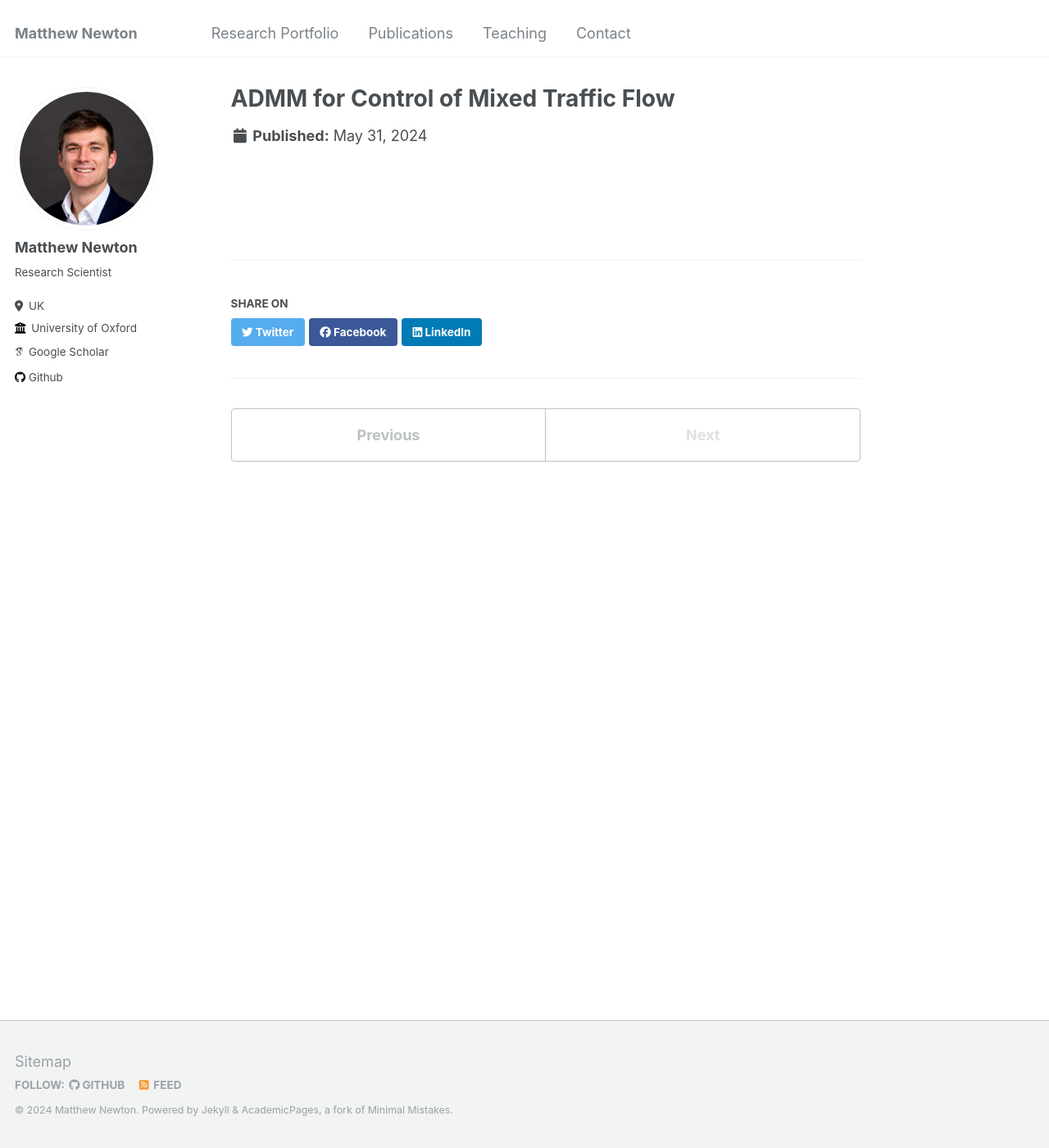
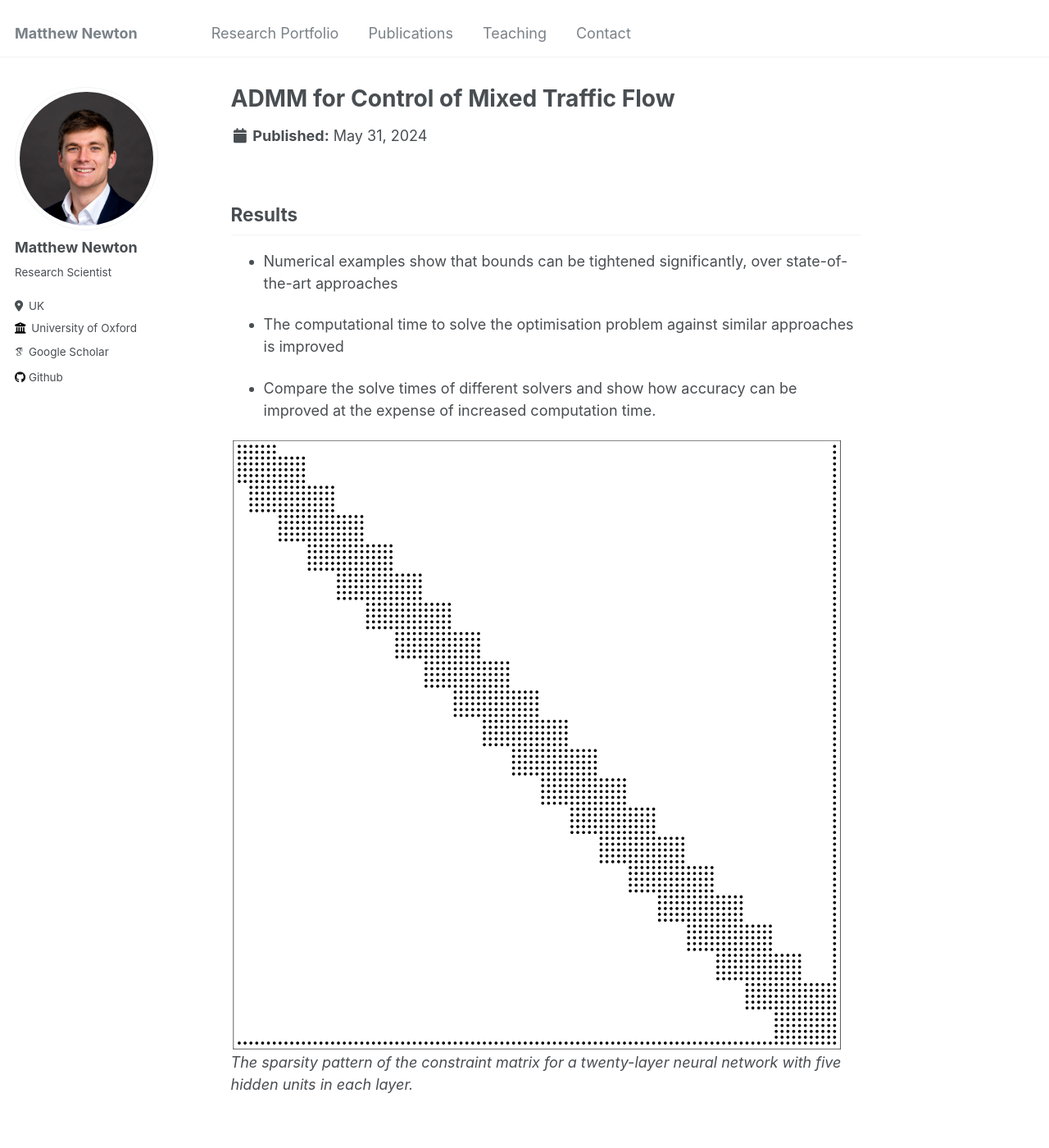
Before and after one commit to M-attNewton/m-attnewton.github.io, a Jekyll site: the page built from _portfolio/4ADMM1.md, in a window 1280 px wide and 1400 px high. Shown: the whole window at 82% size. Built offline with Jekyll 4.4.1, drawn with Linux system fonts in a browser that asks for light colours; some web fonts are replaced.

Commit message:
Update 4ADMM1.md

```diff
--- a/_portfolio/4ADMM1.md
+++ b/_portfolio/4ADMM1.md
@@ -4,4 +4,16 @@
 collection: portfolio
 ---
 
+## Results
+
+* Numerical examples show that bounds can be tightened significantly, over state-of-the-art approaches
+
+* The computational time to solve the optimisation problem against similar approaches is improved
+
+* Compare the solve times of different solvers and show how accuracy can be improved at the expense of increased computation time.
+
+![](/images/5by20SparsityCE.png)
+*The sparsity pattern of the constraint matrix for a twenty-layer neural network with five hidden units in each layer.*
+
+
 ![](/images/Matthew_Newton_Poster.png)
```
